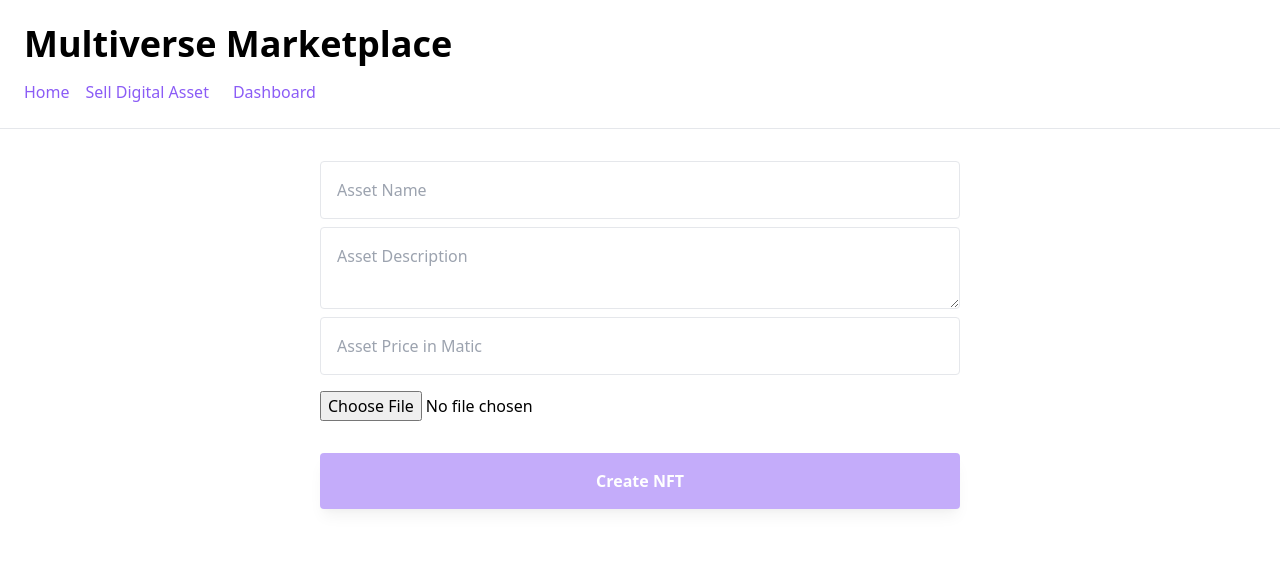
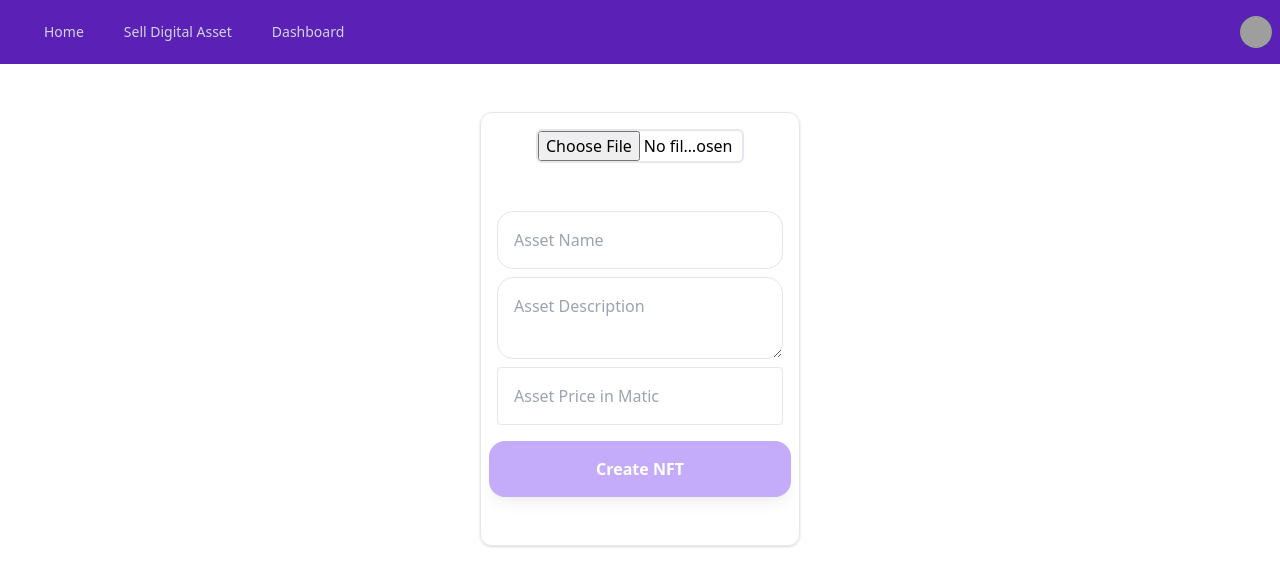
Before and after one commit to Emkay860/nft-marketplace, a Next.js app: page /create-item in a window 1280 px wide. Shown: the top 586 px of the page. Built offline with nearby package versions, Linux system fonts and the light colour scheme; grey boxes are pictures that could not be loaded; what ipfs-http-client would draw is missing.

Commit message:
Update overall app styling

```diff
--- /dev/null
+++ b/components/navbar.js
@@ -0,0 +1,148 @@
+import { Fragment } from 'react';
+import { Disclosure, Menu, Transition } from '@headlessui/react';
+import { BellIcon, MenuIcon, XIcon } from '@heroicons/react/outline';
+import Link from 'next/link';
+
+const navigation = [
+  { name: 'Home', href: '/', current: false },
+  { name: 'Sell Digital Asset', href: '/create-item', current: false },
+  { name: 'Dashboard', href: '/creator-dashboard', current: false },
+];
+
+function classNames(...classes) {
+  return classes.filter(Boolean).join(' ');
+}
+
+export default function Navbar() {
+  return (
+    <Disclosure as="nav" className="bg-purple-800">
+      {({ open }) => (
+        <>
+          <div className="max-w-7xl mx-auto px-2 sm:px-6 lg:px-2">
+            <div className="relative flex items-center justify-between h-16">
+              <div className="absolute inset-y-0 left-0 flex items-center sm:hidden">
+                {/* Mobile menu button*/}
+                <Disclosure.Button className="inline-flex items-center justify-center p-2 rounded-md text-gray-400 hover:text-white hover:bg-gray-700 focus:outline-none focus:ring-2 focus:ring-inset focus:ring-white">
+                  <span className="sr-only">Open main menu</span>
+                  {open ? (
+                    <XIcon className="block h-6 w-6" aria-hidden="true" />
+                  ) : (
+                    <MenuIcon className="block h-6 w-6" aria-hidden="true" />
+                  )}
+                </Disclosure.Button>
+              </div>
+              <div className="flex-1 flex items-center justify-center sm:items-stretch sm:justify-start">
+                <div className="hidden sm:block sm:ml-6">
+                  <div className="flex space-x-4">
+                    {navigation.map((item) => (
+                      <Link href={item.href} key={item.name}>
+                        <a
+                          className={classNames(
+                            item.current
+                              ? 'bg-purple-900 text-white'
+                              : 'text-gray-300 hover:bg-purple-700 hover:text-white',
+                            'px-3 py-2 rounded-md text-sm font-medium'
+                          )}
+                          aria-current={item.current ? 'page' : undefined}
+                        >
+                          {item.name}
+                        </a>
+                      </Link>
+                    ))}
+                  </div>
+                </div>
+              </div>
+              <div className="absolute inset-y-0 right-0 flex items-center pr-2 sm:static sm:inset-auto sm:ml-6 sm:pr-0">
+                {/* Profile dropdown */}
+                <Menu as="div" className="ml-3 relative">
+                  <div>
+                    <Menu.Button className="bg-gray-800 flex text-sm rounded-full focus:outline-none focus:ring-2 focus:ring-offset-2 focus:ring-offset-gray-800 focus:ring-white">
+                      <span className="sr-only">Open user menu</span>
+                      <img
+                        className="h-8 w-8 rounded-full"
+                        src="https://images.unsplash.com/photo-1472099645785-5658abf4ff4e?ixlib=rb-1.2.1&ixid=eyJhcHBfaWQiOjEyMDd9&auto=format&fit=facearea&facepad=2&w=256&h=256&q=80"
+                        alt=""
+                      />
+                    </Menu.Button>
+                  </div>
+                  <Transition
+                    as={Fragment}
+                    enter="transition ease-out duration-100"
+                    enterFrom="transform opacity-0 scale-95"
+                    enterTo="transform opacity-100 scale-100"
+                    leave="transition ease-in duration-75"
+                    leaveFrom="transform opacity-100 scale-100"
+                    leaveTo="transform opacity-0 scale-95"
+                  >
+                    <Menu.Items className="origin-top-right absolute right-0 mt-2 w-48 rounded-md shadow-lg py-1 bg-white ring-1 ring-black ring-opacity-5 focus:outline-none z-50">
+                      <Menu.Item>
+                        {({ active }) => (
+                          <a
+                            href="#"
+                            className={classNames(
+                              active ? 'bg-gray-100' : '',
+                              'block px-4 py-2 text-sm text-gray-700'
+                            )}
+                          >
+                            Your Profile
+                          </a>
+                        )}
+                      </Menu.Item>
+                      <Menu.Item>
+                        {({ active }) => (
+                          <a
+                            href="#"
+                            className={classNames(
+                              active ? 'bg-gray-100' : '',
+                              'block px-4 py-2 text-sm text-gray-700'
+                            )}
+                          >
+                            Settings
+                          </a>
+                        )}
+                      </Menu.Item>
+                      <Menu.Item>
+                        {({ active }) => (
+                          <a
+                            href="#"
+                            className={classNames(
+                              active ? 'bg-gray-100' : '',
+                              'block px-4 py-2 text-sm text-gray-700'
+                            )}
+                          >
+                            Sign out
+                          </a>
+                        )}
+                      </Menu.Item>
+                    </Menu.Items>
+                  </Transition>
+                </Menu>
+              </div>
+            </div>
+          </div>
+
+          <Disclosure.Panel className="sm:hidden">
+            <div className="px-2 pt-2 pb-3 space-y-1">
+              {navigation.map((item) => (
+                <Disclosure.Button
+                  key={item.name}
+                  as="a"
+                  href={item.href}
+                  className={classNames(
+                    item.current
+                      ? 'bg-gray-900 text-white'
+                      : 'text-gray-300 hover:bg-gray-700 hover:text-white',
+                    'block px-3 py-2 rounded-md text-base font-medium'
+                  )}
+                  aria-current={item.current ? 'page' : undefined}
+                >
+                  {item.name}
+                </Disclosure.Button>
+              ))}
+            </div>
+          </Disclosure.Panel>
+        </>
+      )}
+    </Disclosure>
+  );
+}
--- a/pages/_app.js
+++ b/pages/_app.js
@@ -1,23 +1,11 @@
 import '../styles/globals.css';
 import Link from 'next/link';
+import Navbar from '../components/navbar';
 
 function MyApp({ Component, pageProps }) {
   return (
     <div>
-      <nav className="border-b p-6">
-        <p className="text-4xl font-bold">Multiverse Marketplace</p>
-        <div className="flex mt-4">
-          <Link href="/">
-            <a className="mr-4 text-purple-500">Home</a>
-          </Link>
-          <Link href="/create-item">
-            <a className="mr-6 text-purple-500">Sell Digital Asset</a>
-          </Link>
-          <Link href="/creator-dashboard">
-            <a className="mr-6 text-purple-500">Dashboard</a>
-          </Link>
-        </div>
-      </nav>
+      <Navbar />
       <Component {...pageProps} />
     </div>
   );
--- a/pages/create-item.js
+++ b/pages/create-item.js
@@ -108,11 +108,26 @@ export default function CreateItem() {
   }
 
   return (
-    <div className="flex justify-center">
-      <div className="w-1/2 flex flex-col pb-12">
+    <div className="flex justify-center my-12">
+      <div className="sm:w-1/2 lg:w-1/3 xl:w-1/4 flex flex-col pb-12 border shadow rounded-xl">
+        {fileUrl && (
+          <Image
+            className="rounded mt-4"
+            width="250"
+            height="200"
+            src={fileUrl}
+            alt=""
+          />
+        )}
+        <input
+          type="file"
+          name="Asset"
+          className="mx-auto my-4 border-2 rounded-md w-52 "
+          onChange={onChange}
+        />
         <input
           placeholder="Asset Name"
-          className="mt-8 border rounded p-4"
+          className="mt-8 mx-4 border rounded-2xl p-4"
           onChange={(e) =>
             updateFormInput({ ...formInput, name: e.target.value })
           }
@@ -120,7 +135,7 @@ export default function CreateItem() {
         />
         <textarea
           placeholder="Asset Description"
-          className="mt-2 border rounded p-4"
+          className="mt-2 mx-4 border rounded-2xl p-4"
           onChange={(e) =>
             updateFormInput({ ...formInput, description: e.target.value })
           }
@@ -128,33 +143,24 @@ export default function CreateItem() {
         />
         <input
           placeholder="Asset Price in Matic"
-          className="mt-2 border rounded p-4"
+          className="mt-2 mx-4 border rounded p-4"
           onChange={(e) =>
             updateFormInput({ ...formInput, price: e.target.value })
           }
           required
         />
-        <input type="file" name="Asset" className="my-4" onChange={onChange} />
-        {fileUrl && (
-          <Image
-            className="rounded mt-4"
-            width="200"
-            height="200"
-            src={fileUrl}
-            alt=""
-          />
-        )}
+
         {nftCreated ? (
           <button
             onClick={createSale}
-            className="font-bold mt-4 bg-purple-500 text-white rounded p-4 shadow-lg active:bg-purple-600 disabled:opacity-50"
+            className="font-bold mt-4 mx-2 bg-purple-500 text-white rounded p-4 shadow-lg active:bg-purple-600 disabled:opacity-50"
           >
             Sell NFT
           </button>
         ) : (
           <button
             onClick={createItem}
-            className="font-bold mt-4 bg-purple-500 text-white rounded p-4 shadow-lg active:bg-purple-600 disabled:opacity-50"
+            className="font-bold mt-4 mx-2 bg-purple-500 text-white rounded-2xl p-4 shadow-lg active:bg-purple-600 disabled:opacity-50"
             disabled={disabled}
           >
             Create NFT
--- a/pages/index.js
+++ b/pages/index.js
@@ -2,6 +2,7 @@ import { ethers } from 'ethers';
 import { useEffect, useState } from 'react';
 import axios from 'axios';
 import Web3Modal from 'web3modal';
+import Image from 'next/image';
 
 import { nftaddress, nftmarketaddress } from '../config';
 
@@ -83,7 +84,7 @@ export default function Home() {
               className=" bg-black border shadow rounded-xl overflow-hidden"
             >
               <div className="">
-                <img src={nft.image} alt="" />
+                <Image src={nft.image} width="550" height="400" alt="" />
                 <div className="p-4 bg-black opacity-100">
                   <p
                     style={{ height: '32px' }}
```
